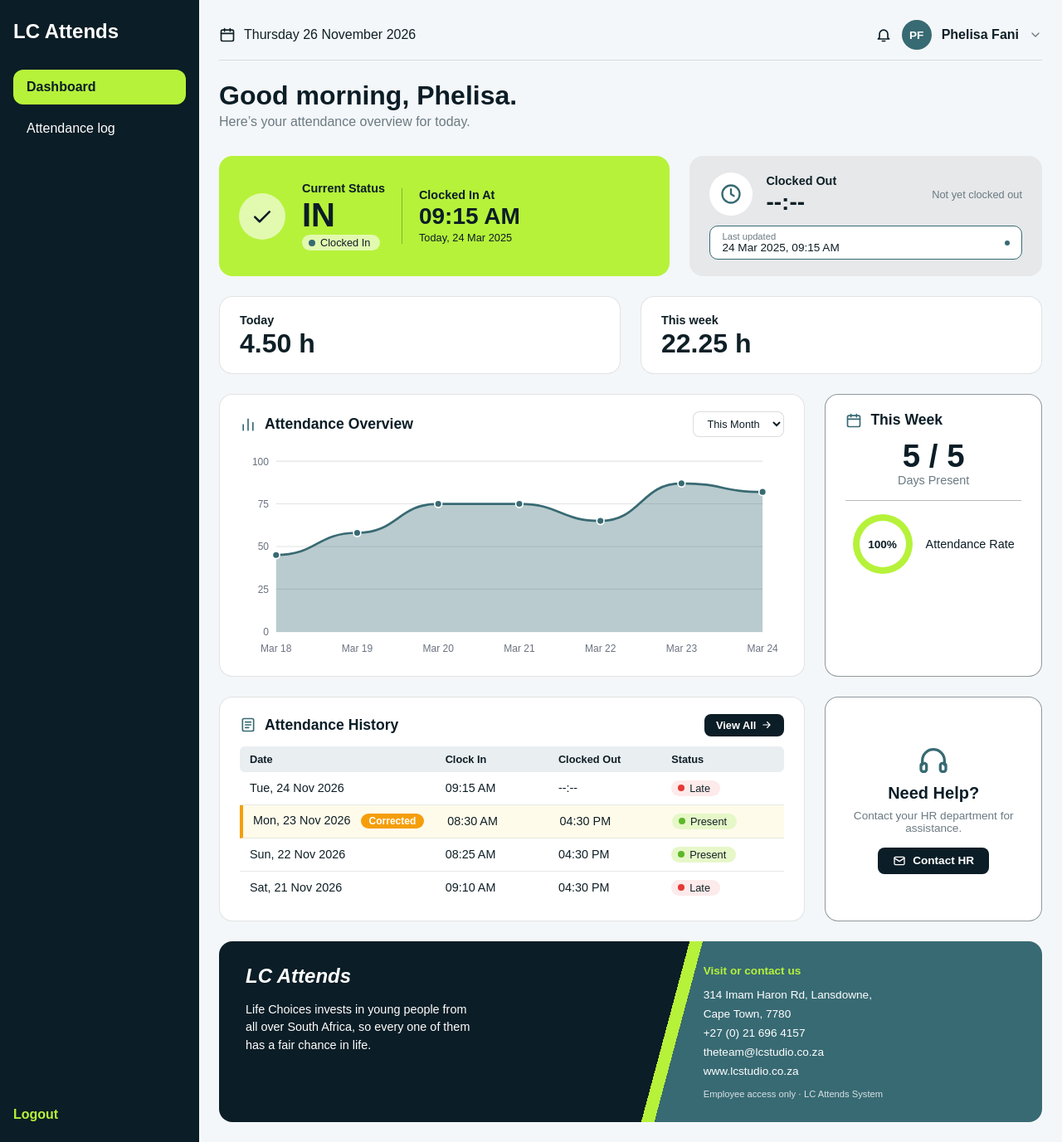
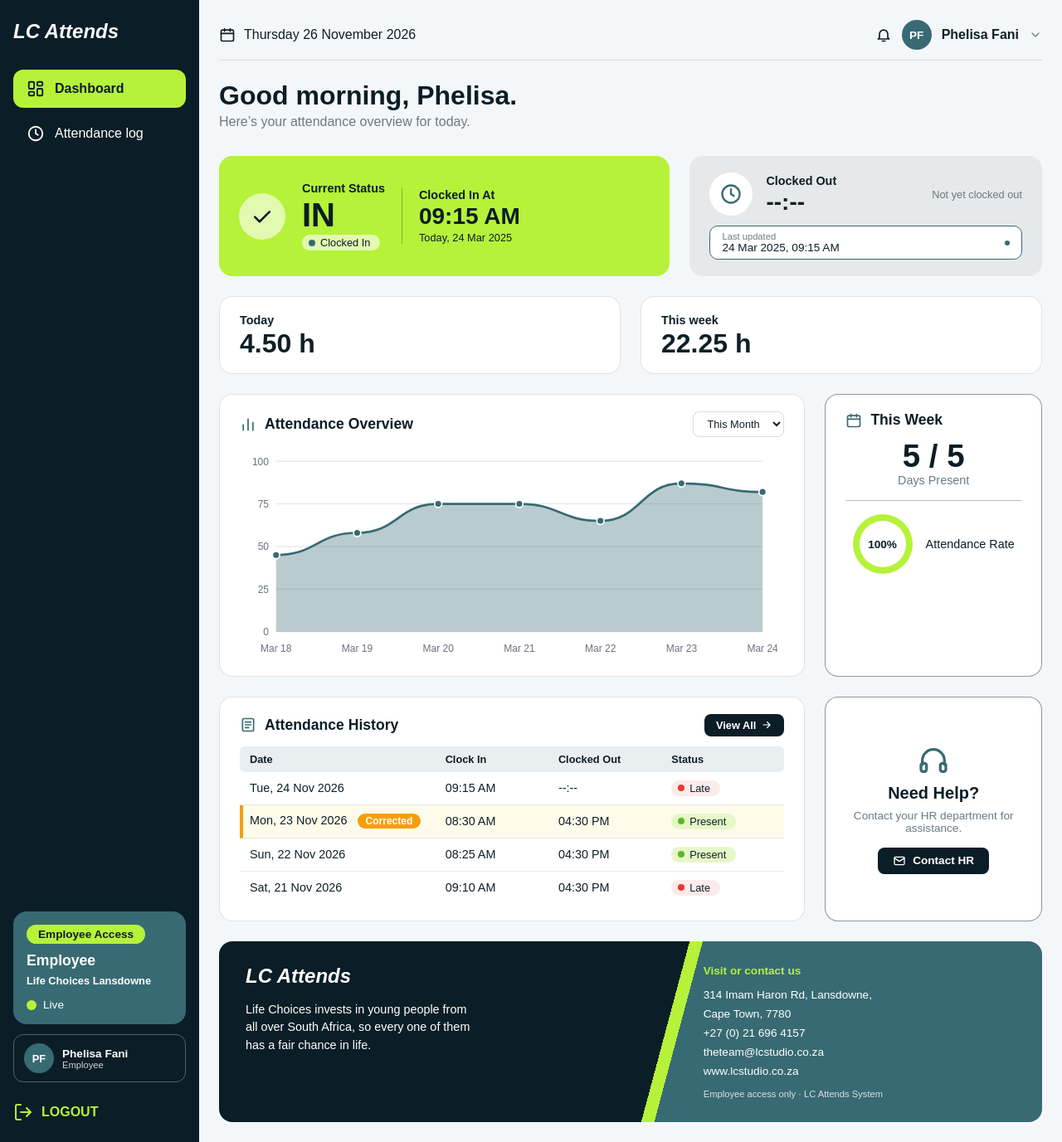
Before and after one commit to LC-Studio-18/Digital-attendance-tracking-system-php, a PHP site: page /dashboard.php in a window 1280 px wide. Shown: the whole page at 83% size. Run offline with PHP 8.4, Linux system fonts and the light colour scheme.

Commit message:
Add sidebar details and fix phone layout details

```diff
--- a/frontend/assets/css/component.css
+++ b/frontend/assets/css/component.css
@@ -804,3 +804,16 @@
     color: var(--color-muted);
   }
 }
+
+/* ---------- Small fixes ---------- */
+
+/* The amber bar takes 4px, so the padding gives 4px back and the columns line up */
+.record--corrected {
+  padding-left: 8px;
+}
+
+/* Keep the View All button on one line */
+.records-card__viewall {
+  flex-shrink: 0;
+  white-space: nowrap;
+}
--- a/frontend/assets/css/layout.css
+++ b/frontend/assets/css/layout.css
@@ -22,7 +24,8 @@
 
 .sidebar__logo {
   font-size: 1.5rem;
-  font-weight: bold;
+  font-weight: 800;
+  font-style: italic;
   margin-bottom: 32px;
 }
 
@@ -32,9 +35,15 @@
   gap: 8px;
 }
 
+/* Each link is an icon and a label side by side */
 .sidebar__link {
+  display: flex;
+  align-items: center;
+  gap: 12px;
   padding: 12px 16px;
   border-radius: 12px;
+  color: #fff;
+  text-decoration: none;
 }
 
 /* The page you are on is highlighted in lime */
@@ -44,12 +53,107 @@
   font-weight: bold;
 }
 
-/* margin-top: auto pushes Logout to the bottom */
+/* Employee Access card: margin-top: auto pushes it, the user card
+   and Logout to the bottom of the sidebar */
+.sidebar__access {
+  display: flex;
+  flex-direction: column;
+  gap: 6px;
+  margin-top: auto;
+  padding: 16px;
+  border-radius: 16px;
+  background: var(--color-teal);
+}
+
+.sidebar__access-pill {
+  align-self: flex-start;
+  padding: 4px 14px;
+  border-radius: var(--radius-pill);
+  background: var(--color-lime);
+  color: var(--color-navy);
+  font-size: 0.85rem;
+  font-weight: 700;
+}
+
+.sidebar__access-role {
+  margin-top: 4px;
+  font-size: 1.1rem;
+  font-weight: 700;
+}
+
+.sidebar__access-place {
+  font-size: 0.8rem;
+  font-weight: 600;
+}
+
+/* The lime dot and the word Live */
+.sidebar__live {
+  display: flex;
+  align-items: center;
+  gap: 8px;
+  margin-top: 8px;
+  font-size: 0.85rem;
+}
+
+.sidebar__live-dot {
+  width: 12px;
+  height: 12px;
+  border-radius: 50%;
+  background: var(--color-lime);
+}
+
+/* User card: avatar, name and role in a thin outlined box */
+.sidebar-user {
+  display: flex;
+  align-items: center;
+  gap: 10px;
+  margin-top: 12px;
+  padding: 10px 12px;
+  border: 1px solid rgba(255, 255, 255, 0.3);
+  border-radius: 12px;
+}
+
+.sidebar-user__avatar {
+  display: grid;
+  place-items: center;
+  flex-shrink: 0;
+  width: 36px;
+  height: 36px;
+  border-radius: 50%;
+  background: var(--color-teal);
+  font-size: 0.8rem;
+  font-weight: 700;
+}
+
+.sidebar-user__text {
+  display: flex;
+  flex-direction: column;
+  min-width: 0;
+}
+
+.sidebar-user__name {
+  font-size: 0.85rem;
+  font-weight: 700;
+}
+
+.sidebar-user__role {
+  font-size: 0.7rem;
+  opacity: 0.8;
+}
+
+/* Logout sits at the bottom with its icon */
 .sidebar__logout {
-  margin-top: auto;
+  display: flex;
+  align-items: center;
+  gap: 10px;
+  margin-top: 24px;
+  color: var(--color-lime);
   font-weight: bold;
-  color: var(--color-lime);
+  text-decoration: none;
+  text-transform: uppercase;
 }
+
+/* ---------- Main area ---------- */
 
 /* Main area takes the rest of the width */
 .main {
--- a/frontend/assets/js/dashboard.js
+++ b/frontend/assets/js/dashboard.js
@@ -229,6 +229,18 @@ function renderGreeting(fullName, today) {
     <span class="user-chip__name">${fullName}</span>
     <span class="user-chip__chevron">${icon("chevron", 16)}</span>
   `;
+
+  // The user card in the sidebar (only exists on larger screens)
+  const sidebarUser = document.getElementById("sidebar-user");
+  if (sidebarUser) {
+    sidebarUser.innerHTML = `
+      <span class="sidebar-user__avatar">${initials}</span>
+      <div class="sidebar-user__text">
+        <span class="sidebar-user__name">${fullName}</span>
+        <span class="sidebar-user__role">Employee</span>
+      </div>
+    `;
+  }
 }
 
 // ---------- This Week card ----------
--- a/frontend/dashboard.php
+++ b/frontend/dashboard.php
@@ -12,14 +12,36 @@
 <body>
   <div class="app">
 
-    <!-- Sidebar (hidden on mobile, where the bottom bar is used) -->
+    <!-- Sidebar (becomes a bar across the top on phones) -->
     <aside class="sidebar">
       <div class="sidebar__logo">LC Attends</div>
+
       <nav class="sidebar__nav">
-        <a href="dashboard.php" class="sidebar__link sidebar__link--active">Dashboard</a>
-        <a href="#" class="sidebar__link">Attendance log</a>
+        <a href="dashboard.php" class="sidebar__link sidebar__link--active">
+          <svg class="icon" width="22" height="22" viewBox="0 0 24 24" fill="none" stroke="currentColor" stroke-width="2" stroke-linecap="round" stroke-linejoin="round" aria-hidden="true"><rect x="3" y="3" width="7" height="9" rx="1.5"/><rect x="14" y="3" width="7" height="5" rx="1.5"/><rect x="14" y="12" width="7" height="9" rx="1.5"/><rect x="3" y="16" width="7" height="5" rx="1.5"/></svg>
+          Dashboard
+        </a>
+        <a href="#" class="sidebar__link">
+          <svg class="icon" width="22" height="22" viewBox="0 0 24 24" fill="none" stroke="currentColor" stroke-width="2" stroke-linecap="round" stroke-linejoin="round" aria-hidden="true"><circle cx="12" cy="12" r="9"/><path d="M12 7v5l3 2"/></svg>
+          Attendance log
+        </a>
       </nav>
-      <a href="#" class="sidebar__logout">Logout</a>
+
+      <!-- Employee Access card (hidden on phones) -->
+      <div class="sidebar__access">
+        <span class="sidebar__access-pill">Employee Access</span>
+        <span class="sidebar__access-role">Employee</span>
+        <span class="sidebar__access-place">Life Choices Lansdowne</span>
+        <span class="sidebar__live"><span class="sidebar__live-dot"></span>Live</span>
+      </div>
+
+      <!-- User card: filled in by renderGreeting() in dashboard.js (hidden on phones) -->
+      <div class="sidebar-user" id="sidebar-user"></div>
+
+      <a href="#" class="sidebar__logout">
+        <svg class="icon" width="24" height="24" viewBox="0 0 24 24" fill="none" stroke="currentColor" stroke-width="2" stroke-linecap="round" stroke-linejoin="round" aria-hidden="true"><path d="M9 21H5a2 2 0 0 1-2-2V5a2 2 0 0 1 2-2h4"/><path d="M16 17l5-5-5-5M21 12H9"/></svg>
+        Logout
+      </a>
     </aside>
 
     <div class="main">
```
Also changed, not shown: other parts of frontend/assets/css/layout.css (+47 -27 lines).
